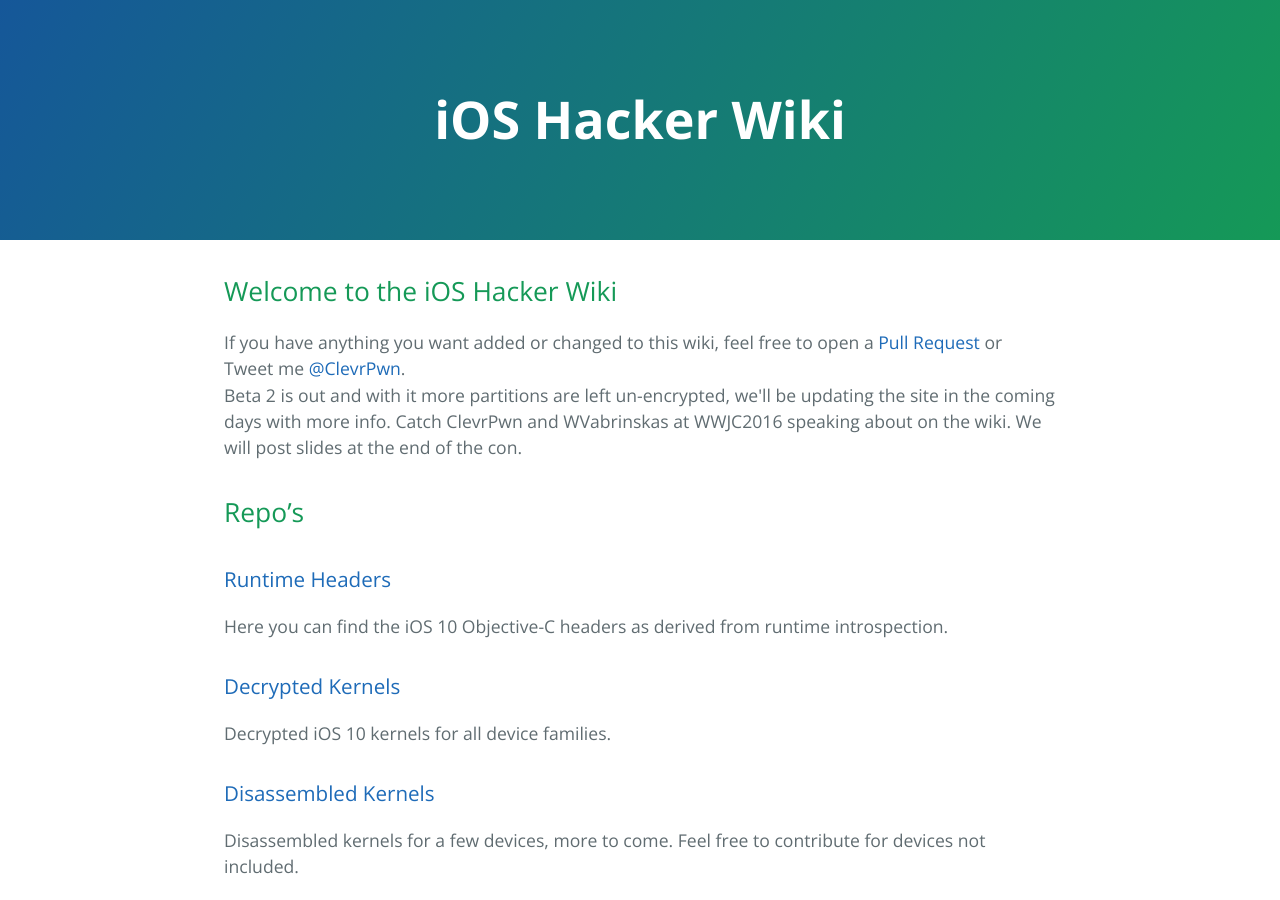
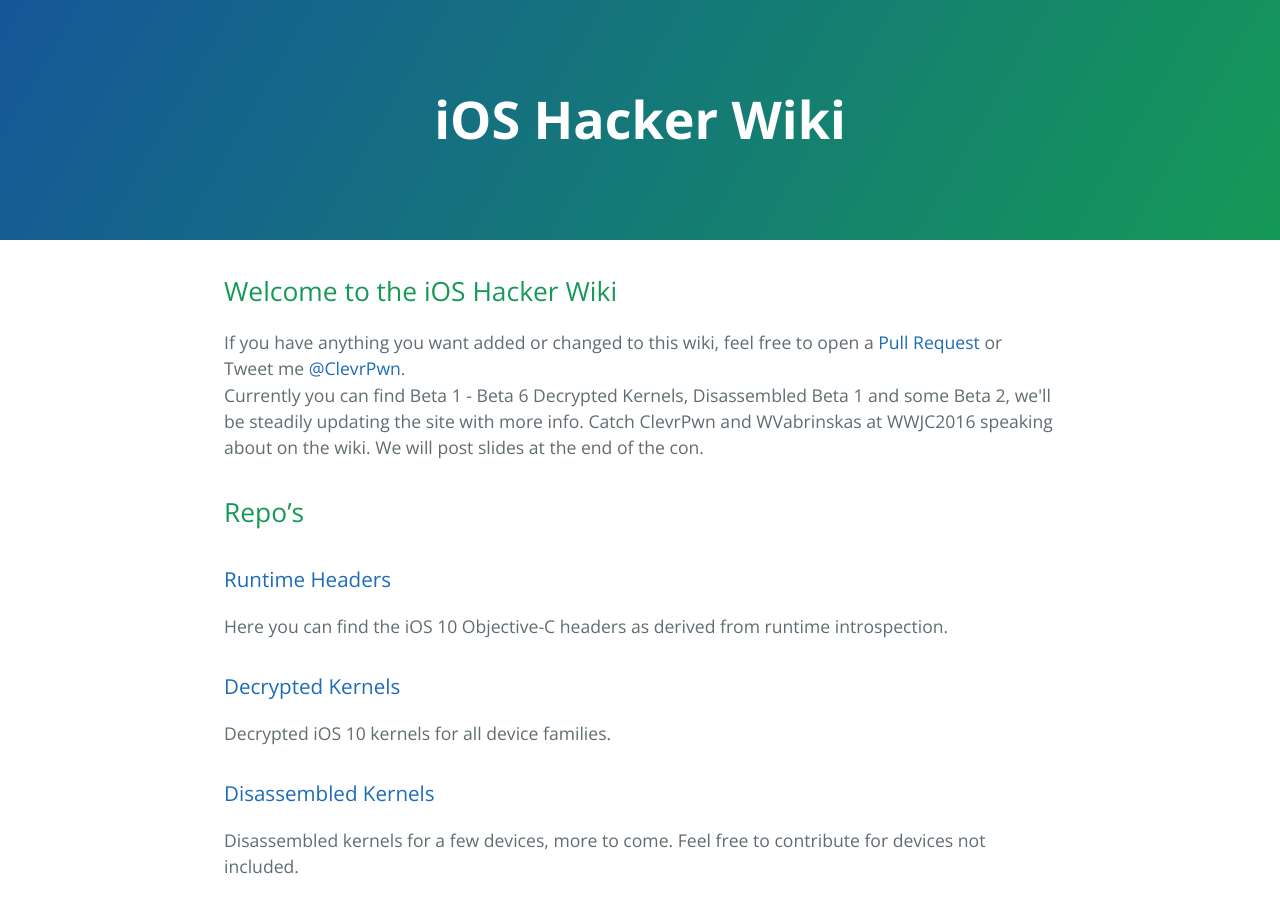
Before and after one commit to iOS-10-Stuffs/ios-10-stuffs.github.io, a Jekyll site: the page built from index.md, in a window 1280 px wide and 900 px high. Built offline with Jekyll 4.4.1, drawn with Linux system fonts in a browser that asks for light colours.

Commit message:
Update default.html

```diff
--- a/_layouts/default.html
+++ b/_layouts/default.html
@@ -11,7 +11,7 @@
 
       <section class="main-content">
       <h1>Welcome to the iOS Hacker Wiki</h1>
-      <p>If you have anything you want added or changed to this wiki, feel free to open a <a href="https://github.com/iOS-10-Stuffs/iOS-10-stuffs.github.io/pulls">Pull Request</a> or Tweet me <a href="https://twitter.com/ClevrPwn">@ClevrPwn</a>.<br> Beta 2 is out and with it more partitions are left un-encrypted, we'll be updating the site in the coming days with more info. Catch ClevrPwn and WVabrinskas at WWJC2016 speaking about on the wiki. We will post slides at the end of the con.</p>
+      <p>If you have anything you want added or changed to this wiki, feel free to open a <a href="https://github.com/iOS-10-Stuffs/iOS-10-stuffs.github.io/pulls">Pull Request</a> or Tweet me <a href="https://twitter.com/ClevrPwn">@ClevrPwn</a>.<br> Currently you can find Beta 1 - Beta 6 Decrypted Kernels, Disassembled Beta 1 and some Beta 2, we'll be steadily updating the site with more info. Catch ClevrPwn and WVabrinskas at WWJC2016 speaking about on the wiki. We will post slides at the end of the con.</p>
         {{ content }}
       </section>
 
```
